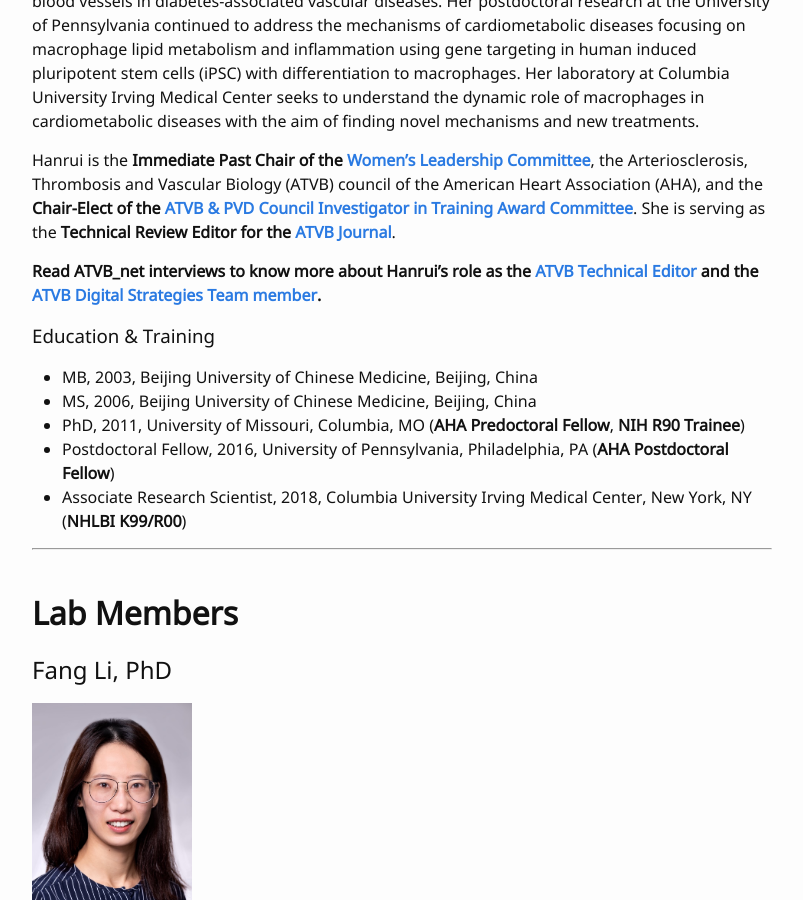
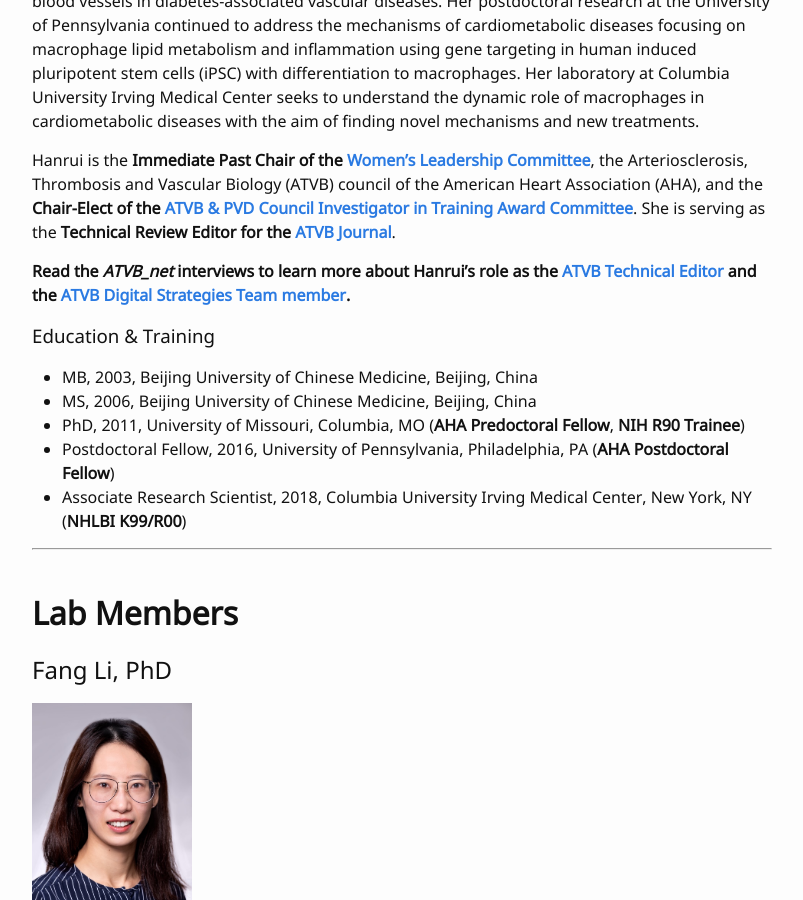
Before and after one commit to hanruizhang/zhanglab, a Jekyll site: the page built from 2_People.md, in a window 1280 px wide and 900 px high, scrolled down 1205 px. Shown: the whole window, without its empty margins (238-1041 px from the left). Built offline with Jekyll 4.4.1, drawn with Linux system fonts in a browser that asks for light colours; comment, search, counter and statistics services are not loaded; some of the changed text lies outside the part shown.

Commit message:
Update 2_People.md

```diff
--- a/2_People.md
+++ b/2_People.md
@@ -30,7 +30,7 @@ nav: true
 
 Hanrui is the **Immediate Past Chair of the [Women's Leadership Committee](https://professional.heart.org/en/partners/scientific-councils/atvb/womens-leadership-committee){:target="_blank"}**, the Arteriosclerosis, Thrombosis and Vascular Biology (ATVB) council of the American Heart Association (AHA), and the **Chair-Elect of the [ATVB & PVD Council Investigator in Training Award Committee](https://professional.heart.org/en/professional-membership/awards-and-lectures/early-career-awards/atvb-and-pvd-investigator-in-training-award){:target="_blank"}**. She is  serving as the **Technical Review Editor for the [ATVB Journal](https://www.ahajournals.org/atvb/editorial-board){:target="_blank"}**.
 
-**Read ATVB_net interviews to know more about Hanrui's role as the [ATVB Technical Editor](https://www.ahajournals.org/do/10.1161/blog.20241002.879721/full/) and the [ATVB Digital Strategies Team member](https://www.ahajournals.org/do/10.1161/blog.20231011.149875/full/).**
+**Read the _ATVB_net_ interviews to learn more about Hanrui's role as the [ATVB Technical Editor](https://www.ahajournals.org/do/10.1161/blog.20241002.879721/full/) and the [ATVB Digital Strategies Team member](https://www.ahajournals.org/do/10.1161/blog.20231011.149875/full/).**
 
 ### Education & Training
 - MB, 2003, Beijing University of Chinese Medicine, Beijing, China
```
Also changed, not shown: other parts of 2_People.md (+1 -1 lines).
